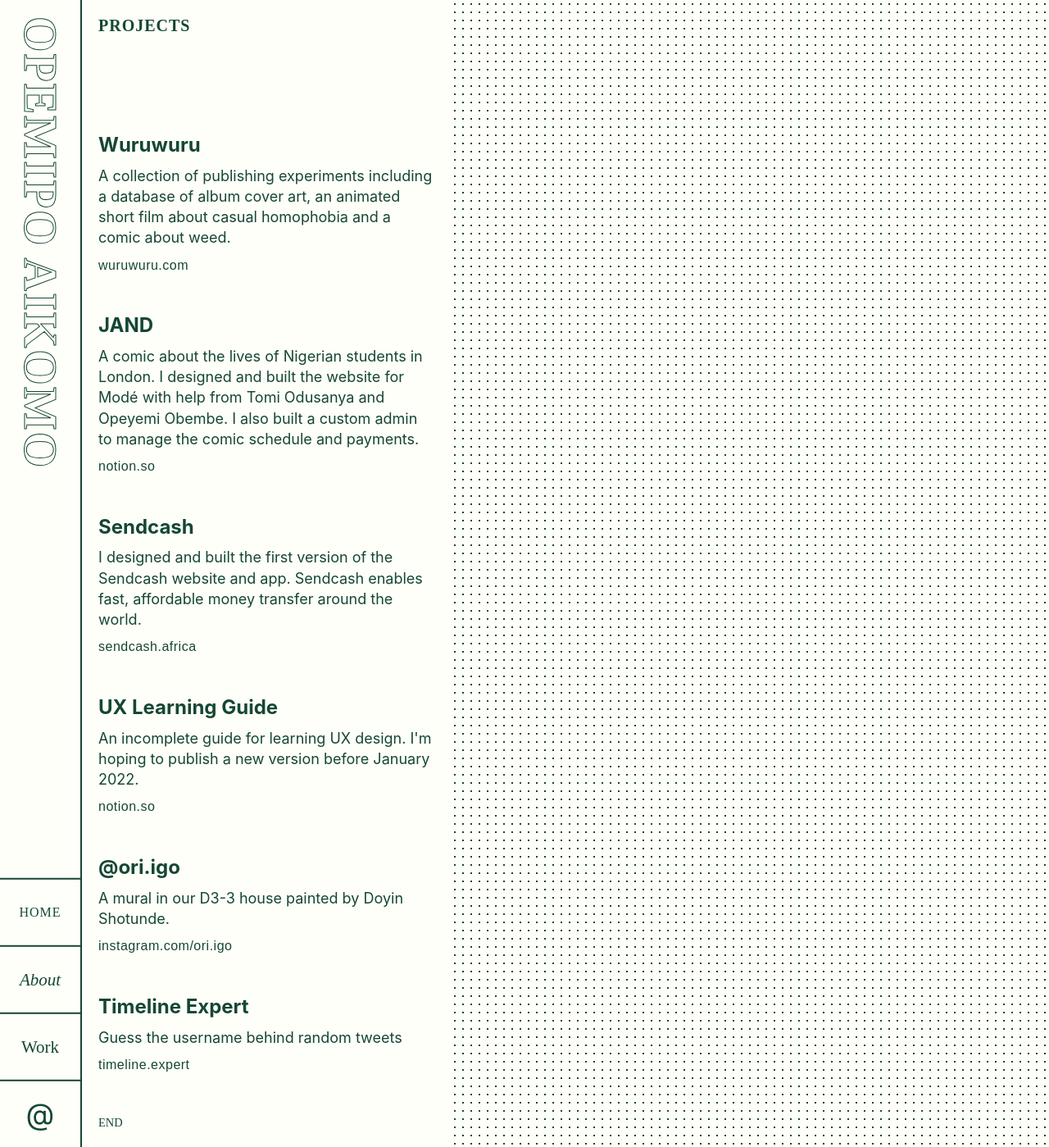
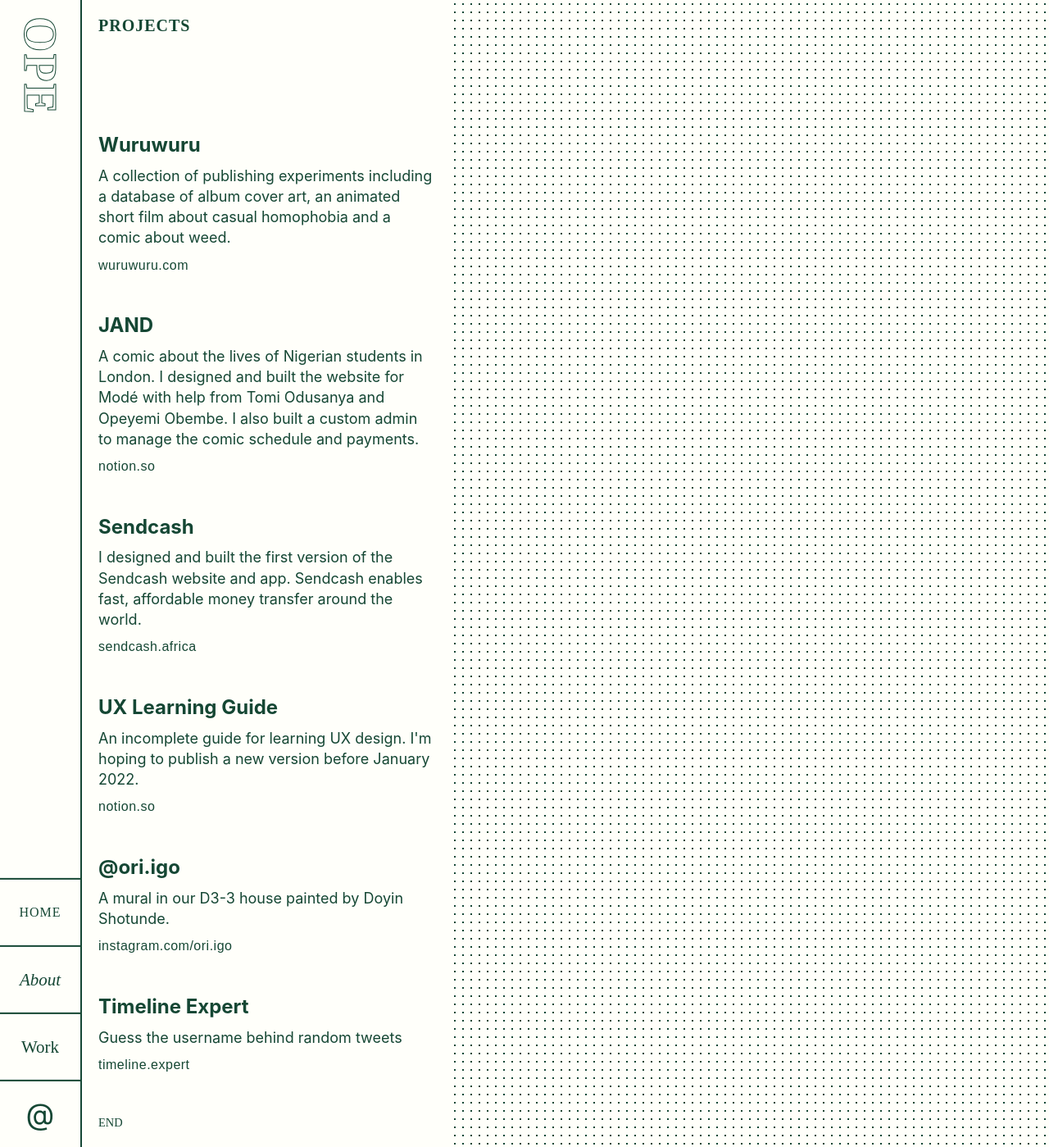
Before and after one commit to fathermerry/opemipo.com, a Jekyll site: the page built from index.md, in a window 1280 px wide. Shown: the whole page at 82% size. Built offline with Jekyll 4.4.1, drawn with Linux system fonts in a browser that asks for light colours; some web fonts are replaced.

Commit message:
Truncate spine name

```diff
--- a/_layouts/default.html
+++ b/_layouts/default.html
@@ -34,7 +34,7 @@
 		<div class="grid__spine">
 			<div class="spine">
 				<div class="spine__name">
-					<h1>Opemipo Aikomo</h1>
+					<h1>Ope</h1>
 				</div>
 				<nav id="nav" class="spine__nav">
 					<ul class="nav">
```
